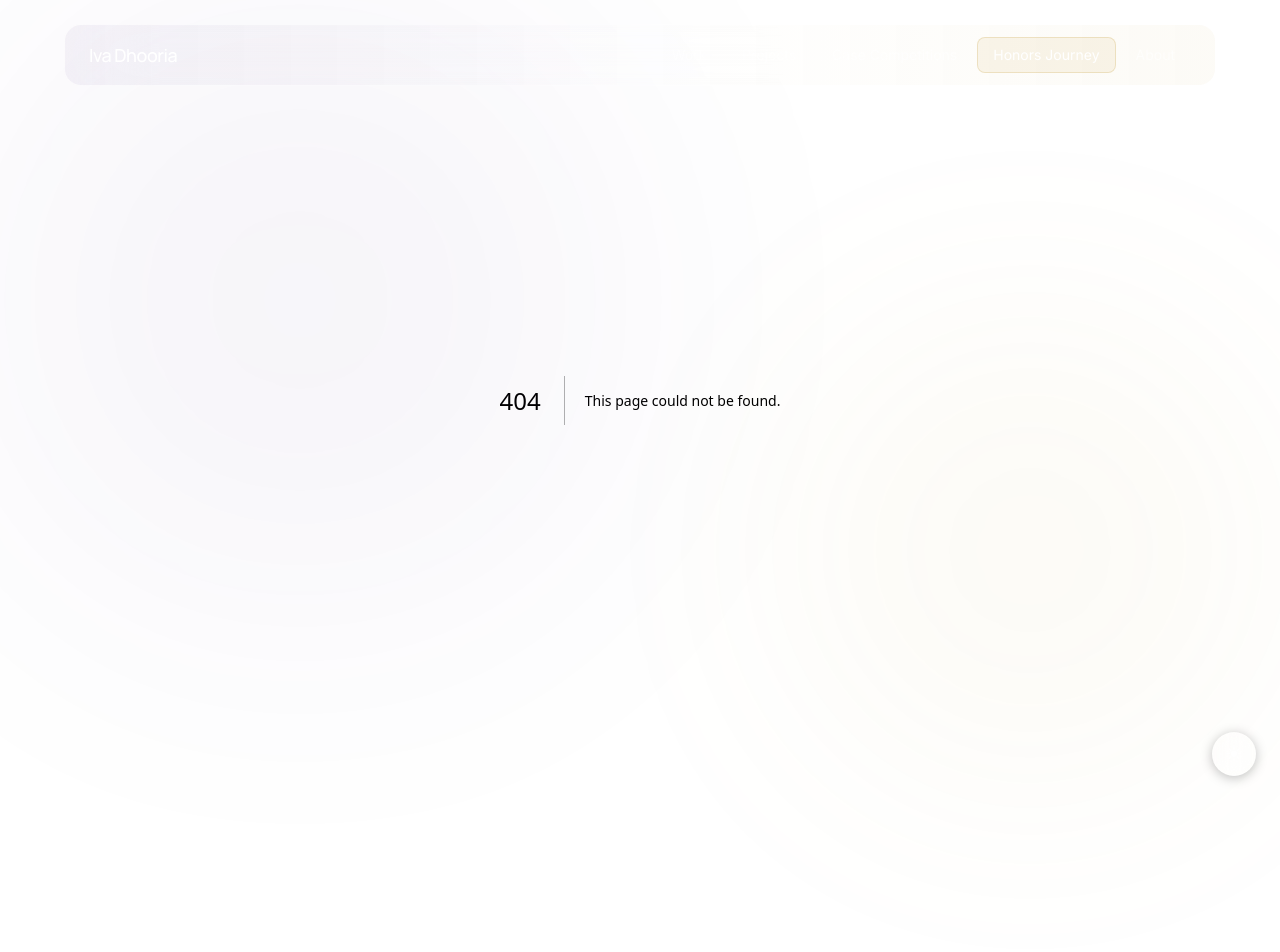
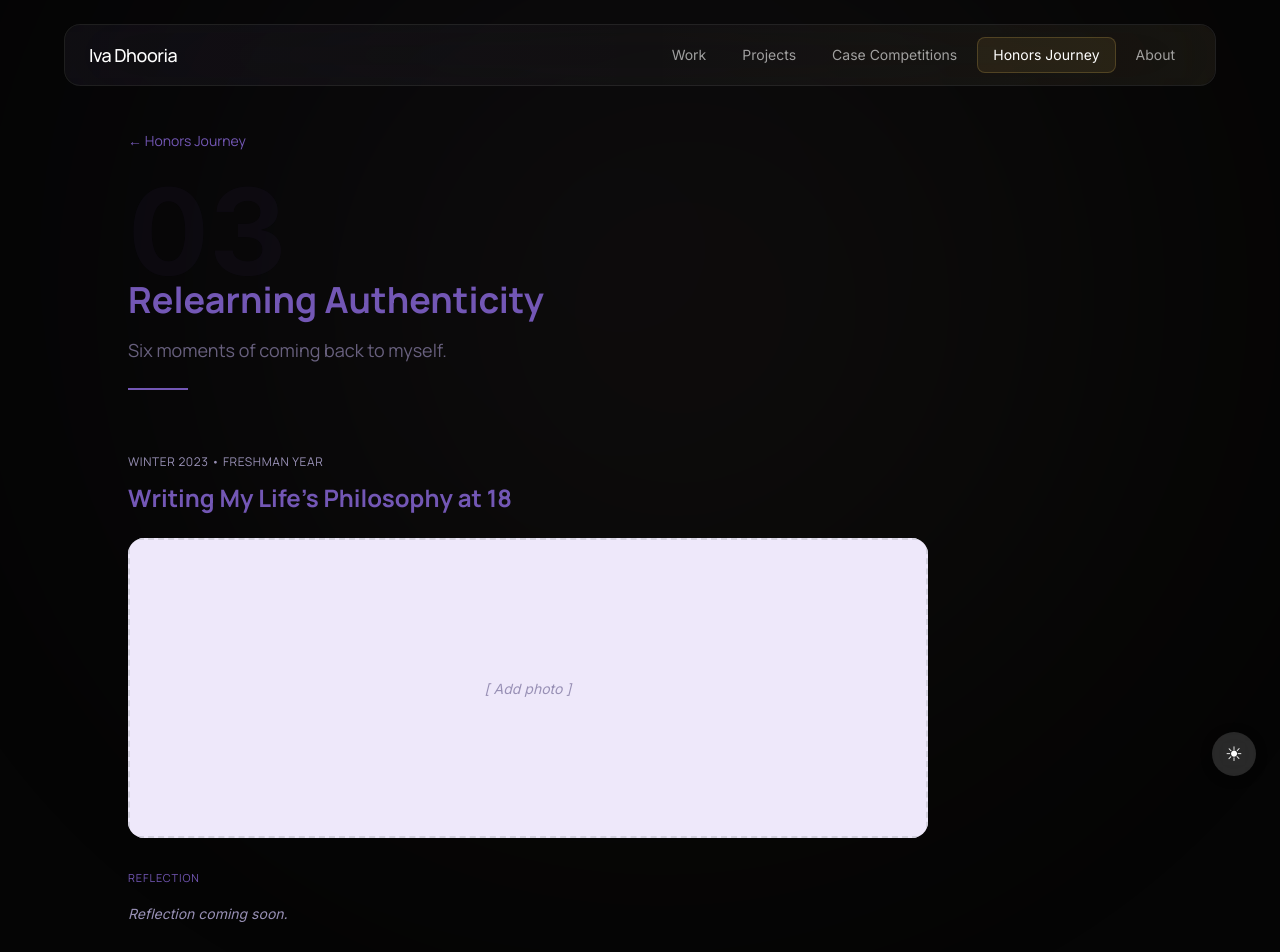
Before and after one commit to ivadhooria2004/portfolio-iva-dhooria, a Next.js app: page /honors-portfolio/relearning-authenticity in a window 1280 px wide. Before the commit this address had no page. Shown: the top 952 px of the page. Before the commit the page ends 800 px from the top, so only its background shows below. Built offline with nearby package versions, Linux system fonts and the light colour scheme.

Commit message:
Update page.jsx

```diff
--- /dev/null
+++ b/app/honors-portfolio/relearning-authenticity/page.jsx
@@ -0,0 +1,176 @@
+import Link from "next/link";
+import PageShell, { PageHeader } from "../../../components/PageShell";
+import { artifacts } from "../artifactsData";
+
+export const metadata = { title: "Relearning Authenticity | Iva Dhooria" };
+
+const themeConfig = {
+  number: "03",
+  color: "#7357B5",
+  lightBg: "#EEE8FA",
+  darkBg: "#1E1A30",
+};
+
+export default function RelearningAuthenticityPage() {
+  const themeArtifacts = artifacts.filter((a) => a.themeKey === "authenticity");
+
+  return (
+    <PageShell>
+      {/* Back link */}
+      <div className="mb-8">
+        <Link
+          href="/honors-portfolio"
+          className="text-sm font-display transition-colors"
+          style={{ color: themeConfig.color }}
+        >
+          ← Honors Journey
+        </Link>
+      </div>
+
+      {/* Header section */}
+      <div className="mb-16">
+        {/* Watermark number */}
+        <div
+          className="artifact-theme-watermark relative mb-4"
+          style={{
+            fontSize: "120px",
+            fontWeight: "bold",
+            color: themeConfig.color,
+            lineHeight: 0.8,
+            height: "80px",
+            opacity: 0.06,
+          }}
+        >
+          {themeConfig.number}
+        </div>
+
+        {/* Title */}
+        <h1
+          className="font-display text-4xl font-bold mb-4"
+          style={{ color: themeConfig.color }}
+        >
+          Relearning Authenticity
+        </h1>
+
+        {/* Description */}
+        <p
+          className="text-lg font-display mb-6"
+          style={{ color: "#68607E" }}
+        >
+          Six moments of coming back to myself.
+        </p>
+
+        {/* Divider */}
+        <div style={{ height: "2px", backgroundColor: themeConfig.color, width: "60px" }} />
+      </div>
+
+      {/* Artifacts list */}
+      <div style={{ maxWidth: "800px" }}>
+        {themeArtifacts.map((artifact, idx) => (
+          <div
+            key={artifact.id}
+            id={artifact.id}
+            style={{ marginBottom: idx !== themeArtifacts.length - 1 ? "4rem" : "0" }}
+          >
+            {/* Date + period */}
+            <p
+              className="text-xs uppercase tracking-wider font-display mb-3"
+              style={{ color: "#9890B5" }}
+            >
+              {artifact.date} • {artifact.period}
+            </p>
+
+            {/* Title */}
+            <h2
+              className="font-display font-bold text-2xl mb-6"
+              style={{ color: themeConfig.color }}
+            >
+              {artifact.title}
+            </h2>
+
+            {/* Photo area */}
+            <div
+              style={{
+                width: "100%",
+                maxHeight: "400px",
+                borderRadius: "1rem",
+                overflow: "hidden",
+                backgroundColor: "#EEE8FA",
+                display: "flex",
+                alignItems: "center",
+                justifyContent: "center",
+                marginBottom: "2rem",
+              }}
+            >
+              {artifact.photo ? (
+                <img
+                  src={artifact.photo}
+                  alt={artifact.title}
+                  style={{
+                    width: "100%",
+                    height: "100%",
+                    objectFit: "contain",
+                    objectPosition: "center",
+                    padding: "12px",
+                  }}
+                />
+              ) : (
+                <div
+                  style={{
+                    display: "flex",
+                    alignItems: "center",
+                    justifyContent: "center",
+                    width: "100%",
+                    height: "300px",
+                    border: "2px dashed #D4D2DF",
+                  }}
+                >
+                  <span style={{ color: "#9890B5", fontSize: "14px", fontStyle: "italic" }}>
+                    [ Add photo ]
+                  </span>
+                </div>
+              )}
+            </div>
+
+            {/* Reflection heading */}
+            <div
+              className="text-[11px] uppercase tracking-[0.08em] font-display mb-4"
+              style={{ color: themeConfig.color }}
+            >
+              Reflection
+            </div>
+
+            {/* Reflection content */}
+            {artifact.reflection ? (
+              <p
+                style={{
+                  fontSize: "16px",
+                  lineHeight: 1.85,
+                  color: "#1A1A2A",
+                  maxWidth: "680px",
+                }}
+              >
+                {artifact.reflection}
+              </p>
+            ) : (
+              <p
+                style={{
+                  fontSize: "14px",
+                  fontStyle: "italic",
+                  color: "#9890B5",
+                }}
+              >
+                Reflection coming soon.
+              </p>
+            )}
+
+            {/* Divider */}
+            {idx !== themeArtifacts.length - 1 && (
+              <div style={{ height: "1px", backgroundColor: "#E0DAF0", marginTop: "3rem" }} />
+            )}
+          </div>
+        ))}
+      </div>
+    </PageShell>
+  );
+}
```
